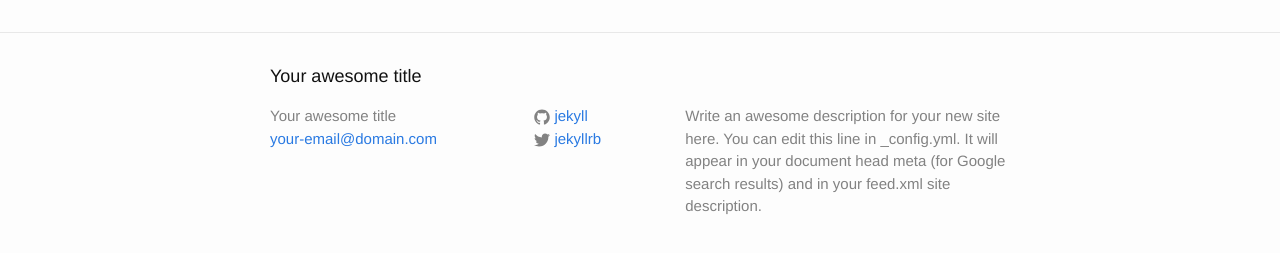
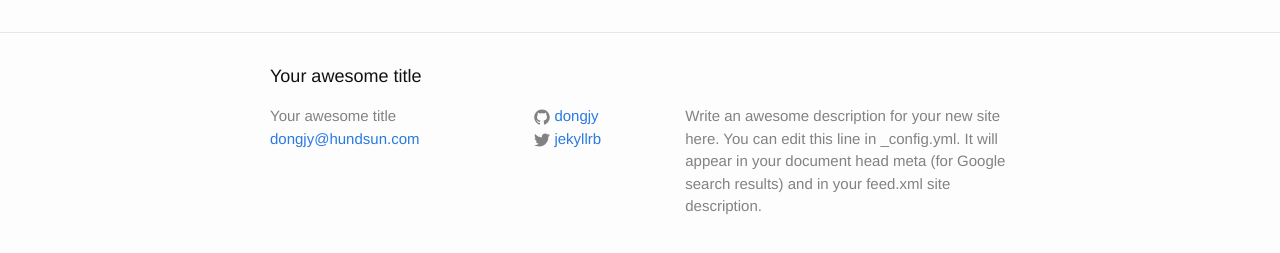
Before and after one commit to dongjy/myblog, a Jekyll site: the page built from index.html, in a window 1280 px wide. Shown: the part 264-517 px from the top of the page. Built offline with Jekyll 4.4.1, drawn with Linux system fonts in a browser that asks for light colours; the list of posts is cut into pages by our own code.

Commit message:
Update _config.yml

```diff
--- a/_config.yml
+++ b/_config.yml
@@ -1,6 +1,6 @@
 # Site settings
 title: Your awesome title
-email: your-email@domain.com
+email: dongjy@hundsun.com
 description: > # this means to ignore newlines until "baseurl:"
   Write an awesome description for your new site here. You can edit this
   line in _config.yml. It will appear in your document head meta (for
@@ -8,7 +8,7 @@ description: > # this means to ignore newlines until "baseurl:"
 baseurl: "" # the subpath of your site, e.g. /blog/
 url: "http://yourdomain.com" # the base hostname & protocol for your site
 twitter_username: jekyllrb
-github_username:  jekyll
+github_username:  dongjy
 
 # Build settings
 markdown: kramdown
@@ -18,3 +18,5 @@ markdown: kramdown
 #分页
 paginate: 5
 paginate_path: ""
+production_url : http://dongjy.github.io
+BASE_PATH : /myblog
```
